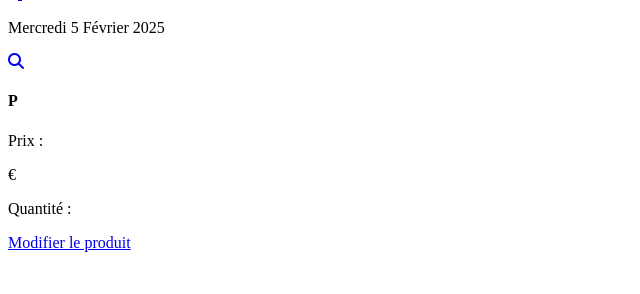
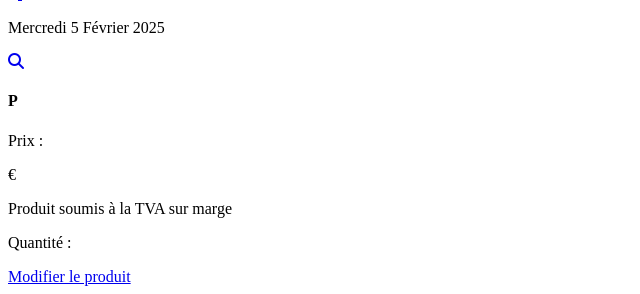
Before and after one commit to plbonnier/nouveau_perle_do_store, a Symfony app: template templates/product/show.html.twig in a window 1280 px wide. Shown: the part 885-1179 px from the top of the page, without its empty margins (0-640 px from the left). Before the commit the page ends 1137 px from the top, so only its background shows below. Run offline with Twig, Linux system fonts and the light colour scheme; the template is opened without the code that fills it, so the values that code supplies are empty; some libraries are stand-ins or nearby versions.

Commit message:
affichage tva sur marge sur fiche produit et prix achat pour administrateur

```diff
--- a/templates/product/show.html.twig
+++ b/templates/product/show.html.twig
@@ -12,6 +12,14 @@
 			<p>Prix :</p>
 			<p>{{ product.price }}
 				€</p>
+			{% if not product.tva %}
+				<p>Produit soumis à la TVA sur marge</p>
+				{% if is_granted('ROLE_ADMIN') %}
+					<p>Prix d'achat :
+						{{ product.purchasePrice }}
+						€</p>
+				{% endif %}
+			{% endif %}
 			<p>Quantité :
 			</p>
 			<p>{{ product.quantity }}</p>
@@ -20,7 +28,7 @@
 
 	<div class="twobuttons">
 		{% if referer %}
-			<a href="{{ referer }}" role="button" class="add-button-customer"class="btn btn-secondary">Retour à la liste des produits</a>
+			<a href="{{ referer }}" role="button" class="add-button-customer" class="btn btn-secondary">Retour à la liste des produits</a>
 		{% endif %}
 		<a href="{{ path('app_product_edit', {'id': product.id}) }}" role="button" class="add-button-customer">Modifier le produit</a>
 	</div>
```
